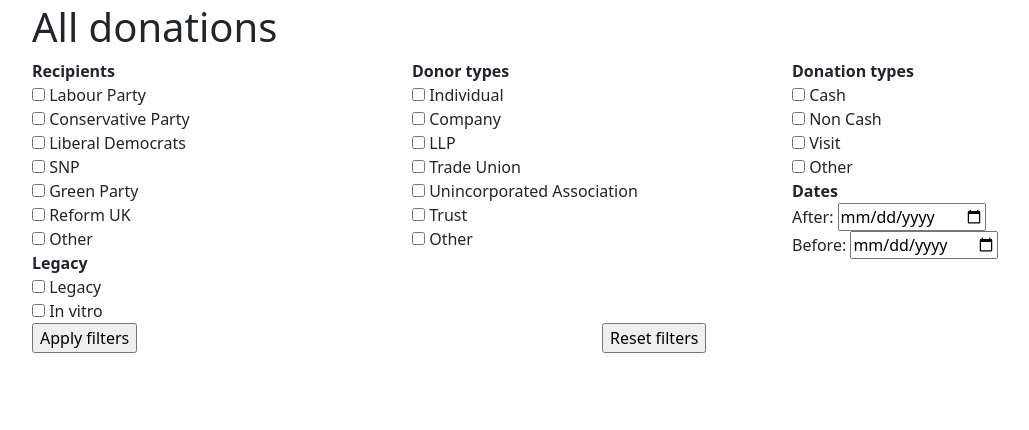
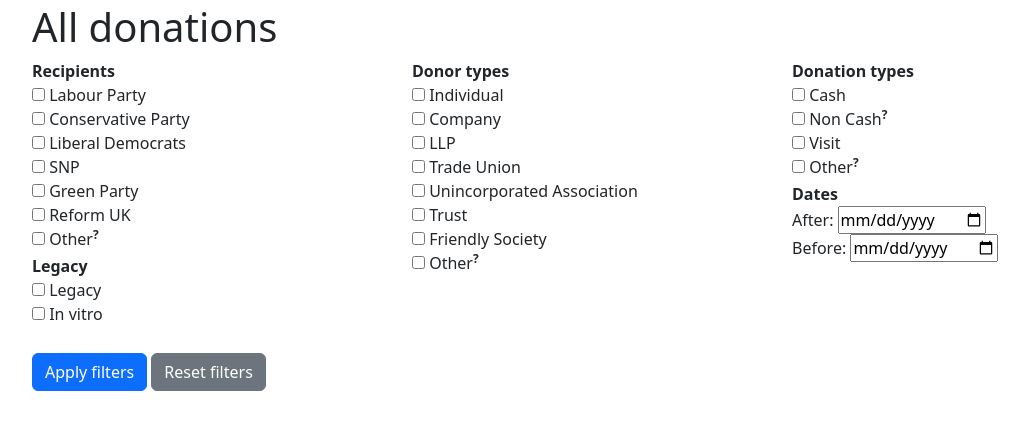
Before and after one commit to willthong/donation-whistle, a Flask app: page / in a window 1280 px wide. Shown: the part 43-473 px from the top of the page, without its empty margins (50-1079 px from the left). Run offline with Flask 3, Linux system fonts and the light colour scheme; some libraries are stand-ins or nearby versions.

Commit message:
Update filter UI with explanations

```diff
--- a/app/forms.py
+++ b/app/forms.py
@@ -62,6 +62,7 @@ class FilterForm(FlaskForm):
     donor_type_other = BooleanField("Other")
     donor_type_limited_liability_partnership = BooleanField("LLP")
     donor_type_trust = BooleanField("Trust")
+    donor_type_friendly_society = BooleanField("Friendly Society")
     donation_type_cash = BooleanField("Cash")
     donation_type_non_cash = BooleanField("Non Cash")
     donation_type_visit = BooleanField("Visit")
--- a/app/routes.py
+++ b/app/routes.py
@@ -27,12 +27,17 @@ from app.forms import (
 )
 
 OTHER_DONOR_TYPES = [
-    "donor_type_building_society", "donor_type_public_fund", "donor_type_friendly_society",
-    "donor_type_impermissible_donor", "donor_type_na", "donor_type_unidentifiable_donor"
+    "donor_type_building_society",
+    "donor_type_public_fund",
+    "donor_type_impermissible_donor",
+    "donor_type_na",
+    "donor_type_unidentifiable_donor",
 ]
 OTHER_DONATION_TYPES = [
-    "donation_type_public_funds", "donation_type_exempt_trust",
-    "donation_type_permissible_donor_exempt_trust", "donation_type_impermissible_donor",
+    "donation_type_public_funds",
+    "donation_type_exempt_trust",
+    "donation_type_permissible_donor_exempt_trust",
+    "donation_type_impermissible_donor",
     "donation_type_unidentified_donor",
 ]
 OTHER_DONATION_TYPES = [
@@ -42,7 +47,7 @@ OTHER_DONATION_TYPES = [
     "donation_type_impermissible_donor",
     "donation_type_unidentified_donor",
 ]
-DEFAULT_FILTERS = "filter=recipient_labour_party&filter=recipient_conservative_and_unionist_party&filter=recipient_liberal_democrats&filter=recipient_scottish_national_party_snp&filter=recipient_green_party&filter=recipient_reform_uk&filter=recipient_other&filter=is_legacy_true&filter=is_legacy_false&filter=donor_type_individual&filter=donor_type_company&filter=donor_type_limited_liability_partnership&filter=donor_type_trade_union&filter=donor_type_unincorporated_association&filter=donor_type_trust&filter=donation_type_cash&filter=donation_type_non_cash&filter=donation_type_visit"
+DEFAULT_FILTERS = "filter=recipient_labour_party&filter=recipient_conservative_and_unionist_party&filter=recipient_liberal_democrats&filter=recipient_scottish_national_party_snp&filter=recipient_green_party&filter=recipient_reform_uk&filter=recipient_other&filter=is_legacy_true&filter=is_legacy_false&filter=donor_type_individual&filter=donor_type_company&filter=donor_type_limited_liability_partnership&filter=donor_type_trade_union&filter=donor_type_unincorporated_association&filter=donor_type_trust&filter=donor_type_friendly_society&filter=donation_type_cash&filter=donation_type_non_cash&filter=donation_type_visit"
 
 
 class LoginForm(FlaskForm):
@@ -82,10 +87,16 @@ def index():
 def populate_filter_statements(filters, prefix, db_field):
     output = []
     for filter in filters:
-        filter = filter.replace(prefix, "").replace("_", " ").replace("(","").replace(")","")
-        filter = db.func.REPLACE(db.func.REPLACE(db.func.lower(
-            db_field
-        ), "(", ""), ")","") == filter
+        filter = (
+            filter.replace(prefix, "")
+            .replace("_", " ")
+            .replace("(", "")
+            .replace(")", "")
+        )
+        filter = (
+            db.func.REPLACE(db.func.REPLACE(db.func.lower(db_field), "(", ""), ")", "")
+            == filter
+        )
         output.append(filter)
     return output
 
@@ -138,16 +149,21 @@ def data():
     )
 
     if recipient_filter_statements and "recipient_other" in all_filters:
-        query = query.where(db.or_(
-            db.not_(db.or_(
-                Recipient.name == "Labour Party",
-                Recipient.name == "Conservative and Unionist Party",
-                Recipient.name == "Liberal Democrats",
-                Recipient.name == "Scottish National Party (SNP)",
-                Recipient.name == "Green Party",
-                Recipient.name == "Reform UK",
-            )),(db.or_(*recipient_filter_statements))
-        ))
+        query = query.where(
+            db.or_(
+                db.not_(
+                    db.or_(
+                        Recipient.name == "Labour Party",
+                        Recipient.name == "Conservative and Unionist Party",
+                        Recipient.name == "Liberal Democrats",
+                        Recipient.name == "Scottish National Party (SNP)",
+                        Recipient.name == "Green Party",
+                        Recipient.name == "Reform UK",
+                    )
+                ),
+                (db.or_(*recipient_filter_statements)),
+            )
+        )
     elif recipient_filter_statements:
         query = query.where(db.or_(*recipient_filter_statements))
     if donor_type_filter_statements:
@@ -172,11 +188,7 @@ def data():
         # Donation.amount or Donation.date matches. You must use a
         # https://docs.sqlalchemy.org/en/20/tutorial/data_select.html#the-where-clause
         query = query.where(
-            db.or_(
-                Donation.value.ilike(f"%{search}%"),
-                Recipient.name.ilike(f"%{search}%"),
-                Donor.name.ilike(f"%{search}%"),
-            )
+            Donor.name.ilike(f"%{search}%"),
         )
     total = len(list(db.session.scalars(query)))
 
@@ -200,7 +212,6 @@ def data():
                 query = query.order_by(criterion.desc())
             else:
                 query = query.order_by(criterion)
-            # TODO: look into disabling some sorts
 
     # Pagination
     start = request.args.get("start", type=int, default=-1)
--- a/app/templates/base.html
+++ b/app/templates/base.html
@@ -9,8 +9,7 @@
         <link rel="apple-touch-icon" sizes="180x180" href="/static/apple-touch-icon.png">
         <link rel="icon" type="image/png" sizes="32x32" href="/static/favicon-32x32.png">
         <link rel="icon" type="image/png" sizes="16x16" href="/static/favicon-16x16.png">
-        <link rel="manifest" href="/static/site.webmanifest">
-
+        <link href="https://cdn.jsdelivr.net/npm/@popperjs/core@2.11.8/dist/umd/popper.min.js">
         <link href="https://cdn.jsdelivr.net/npm/bootstrap@5.3.1/dist/css/bootstrap.min.css" rel="stylesheet" integrity="sha384-4bw+/aepP/YC94hEpVNVgiZdgIC5+VKNBQNGCHeKRQN+PtmoHDEXuppvnDJzQIu9" crossorigin="anonymous">
       <style>
         [data-column-id="amount"] {
@@ -21,6 +20,9 @@
           }
         .gridjs-th-content {
           text-align: left;
+        }
+        .filter-box {
+          margin-bottom: 3px;
         }
       </style>
     {% endblock %}
@@ -44,7 +46,6 @@
   {% endblock %}
 
 
-  {% block content %}
   <div class="container">
     {% with messages = get_flashed_messages() %}
       {% if messages %}
@@ -56,9 +57,9 @@
     {% block app_content %}
     {% endblock %}
   </div>
-    </div>
-  {% endblock %}
 
+    <link rel="manifest" href="/static/site.webmanifest">
+    <script src="https://cdn.jsdelivr.net/npm/bootstrap@5.3.1/dist/js/bootstrap.bundle.min.js" integrity="sha384-HwwvtgBNo3bZJJLYd8oVXjrBZt8cqVSpeBNS5n7C8IVInixGAoxmnlMuBnhbgrkm" crossorigin="anonymous"></script>
   {% block scripts %}
   {% endblock %}
 
--- a/app/templates/index.html
+++ b/app/templates/index.html
@@ -10,6 +10,7 @@
   <form action="/" method="POST"> {{ form.csrf_token }}
   <div class="row">
     <div class="col-4">
+      <div class="filter-box">
         <strong>Recipients</strong><br>
         {{ form.recipient_labour_party(size=20) }} {{ form.recipient_labour_party.label }}<br>
         {{ form.recipient_conservative_and_unionist_party(size=20) }}
@@ -20,12 +21,21 @@
         {{ form.recipient_scottish_national_party_snp.label }} <br>
         {{ form.recipient_green_party(size=20) }} {{ form.recipient_green_party.label }} <br>
         {{ form.recipient_reform_uk(size=20) }} {{ form.recipient_reform_uk.label }} <br>
-      {{ form.recipient_other(size=20) }} {{ form.recipient_other.label }} <br>
+        {{ form.recipient_other(size=20) }}
+        <span data-bs-toggle="tooltip" data-bs-title="Includes all other parties,
+          including the DUP, Plaid Cymru, Alba and Sinn Féin">
+          {{ form.recipient_other.label }}<b><sup>?</sup></b>
+        </span> <br>
+      </div>
+      <div class="filter-box">
         <strong>Legacy</strong><br>
-      {{ form.is_legacy_true(size=20) }} {{ form.is_legacy_true.label }} <br>
+        {{ form.is_legacy_true(size=20) }} {{ form.is_legacy_true.label }}
+        <br>
         {{ form.is_legacy_false(size=20) }} {{ form.is_legacy_false.label }} <br>
       </div>
+    </div>
     <div class="col-4">
+      <div class="filter-box">
         <strong>Donor types</strong><br>
         {{ form.donor_type_individual(size=20) }} {{ form.donor_type_individual.label }} <br>
         {{ form.donor_type_company(size=20) }} {{ form.donor_type_company.label }} <br>
@@ -33,30 +43,48 @@
         {{ form.donor_type_trade_union(size=20) }} {{ form.donor_type_trade_union.label }} <br>
         {{ form.donor_type_unincorporated_association(size=20) }} {{ form.donor_type_unincorporated_association.label }} <br>
         {{ form.donor_type_trust(size=20) }} {{ form.donor_type_trust.label }} <br>
-      {{ form.donor_type_other(size=20) }} {{ form.donor_type_other.label }} <br>
+        {{ form.donor_type_friendly_society(size=20) }} {{ form.donor_type_friendly_society.label }} <br>
+        {{ form.donor_type_other(size=20) }}
+        <span data-bs-toggle="tooltip" data-bs-title="Disabled by default. Comprises
+          mostly mis-categorised donations such as building societies, public funds, impermissible
+          donors, unidentifiable donors and 'N/A'">
+          {{ form.donor_type_other.label }}<b><sup>?</sup></b>
+        </span> <br>
+      </div>
     </div>
     <div class="col-4">
+      <div class="filter-box">
         <strong>Donation types</strong><br>
         {{ form.donation_type_cash(size=20) }} {{ form.donation_type_cash.label }} <br>
-      {{ form.donation_type_non_cash(size=20) }} {{ form.donation_type_non_cash.label }} <br>
+        {{ form.donation_type_non_cash(size=20) }}
+        <span data-bs-toggle="tooltip" data-bs-title="Mostly gifts-in-kind, such as
+          seconded staff members or paying for the hosting of events which benefit a
+          political party.">
+          {{ form.donation_type_non_cash.label }}<b><sup>?</sup></b>
+        </span> <br>
         {{ form.donation_type_visit(size=20) }} {{ form.donation_type_visit.label }} <br>
-      {{ form.donation_type_other(size=20) }} {{ form.donation_type_other.label }} <br>
+        {{ form.donation_type_other(size=20) }}
+        <span data-bs-toggle="tooltip" data-bs-title="Disabled by default. Comprises public funds (not
+          gifts so much as statutory obligations); impermissible & unidentified donors (these gifts are
+          returned so don't really count); and exempt trusts (mostly legacy donations). TODO: link
+          to explanatory blog post.">
+          {{ form.donation_type_other.label }}<b><sup>?</sup></b>
+        </span> <br>
+      </div>
+      <div class="filter-box">
         <strong>Dates</strong><br>
         {{ form.date_gt.label }}: {{ form.date_gt(size=20) }} <br>
         {{ form.date_lt.label }}: {{ form.date_lt(size=20) }} <br>
       </div>
     </div>
+  </div>
+  <br>
   <div class="row">
-    <div class="col-6">
-      <div style="display: flex; flex: auto;">
-        {{ form.submit() }}</form>
-      </div>
-    </div>
-    <div class="col-6">
-      <div style="display: flex; flex: auto;">
-        <input id="reset_filters" onclick="window.location.href = '{{ url_for('index') }}'; return false;" type="submit" value="Reset filters">
-      </div>
-    </div>
+    <span>
+      <button type="submit" class="btn btn-primary" >Apply filters</button> </form>
+      <button type="button" class="btn btn-secondary" onclick="window.location.href = '{{ url_for('index') }}'; return false;">Reset filters</button>
+      <br><br>
+    </span>
     </div>
   <div id="table"></div>
 {% endblock %}
@@ -129,14 +157,24 @@
     new Grid({
       columns: [
         { id: 'donor', name: 'Donor', formatter: (cell) => html(`${cell}`) },
-        { id: 'donor_type', name: 'Donor Type', formatter: (cell) => donorTypeFormatter(cell)},
-        { id: 'recipient', name: 'Recipient', formatter: (cell) => recipientFormatter(cell) },
+        {
+          id: 'donor_type',
+          sort: false,
+          name: 'Donor Type',
+          formatter: (cell) => donorTypeFormatter(cell)
+        },
+        { id: 'recipient',
+          sort: false,
+          name: 'Recipient',
+          formatter: (cell) => recipientFormatter(cell)
+        },
         { id: 'date', name: 'Date', formatter: (cell) => dateFormatter(cell) },
-        { id: 'type', name: 'Donation Type' },
+        { id: 'type', name: 'Donation Type', sort: false, },
         { id: 'amount', name: 'Amount', formatter: (cell) => currencyFormatter(cell) },
         {
           id: 'legacy',
           name: 'Legacy',
+          sort: false,
           formatter: function (cell) {
             return cell ? "✅" : "❌";
           }
@@ -176,7 +214,16 @@
         },
       },
       resizable: true,
+      language: {
+        'search': {
+          'placeholder': '🔍   Search for a donor...'
+        },
+      },
     }).render(document.getElementById('table'));
+
+    // Tooltip activation
+    const tooltipTriggerList = document.querySelectorAll('[data-bs-toggle="tooltip"]')
+    const tooltipList = [...tooltipTriggerList].map(tooltipTriggerEl => new bootstrap.Tooltip(tooltipTriggerEl))
   </script>
 
 {% endblock %}
--- a/pyproject.toml
+++ b/pyproject.toml
@@ -12,6 +12,7 @@ repository = "https://github.com/willthong/donation-whistle"
 python = "^3.11"
 email-validator = "^2.0.0"
 flask = "^2.3"
+flask-caching = "^2.0.2"
 flask-login = "^0.6.2"
 flask-migrate = "^4.0.4"
 flask-sqlalchemy = "^3.0.5"
@@ -19,4 +20,4 @@ flask-wtf = "^1.1.1"
 python-dotenv = "^1.0.0"
 
 [tool.poetry.group.dev.dependencies]
-flask-shell-ipython = "^0.5.1"
+flask-shell-ipython = "0.5.1"
```
Also changed, not shown: 1 other file. Lines whose indentation alone changed are shown as unchanged.
